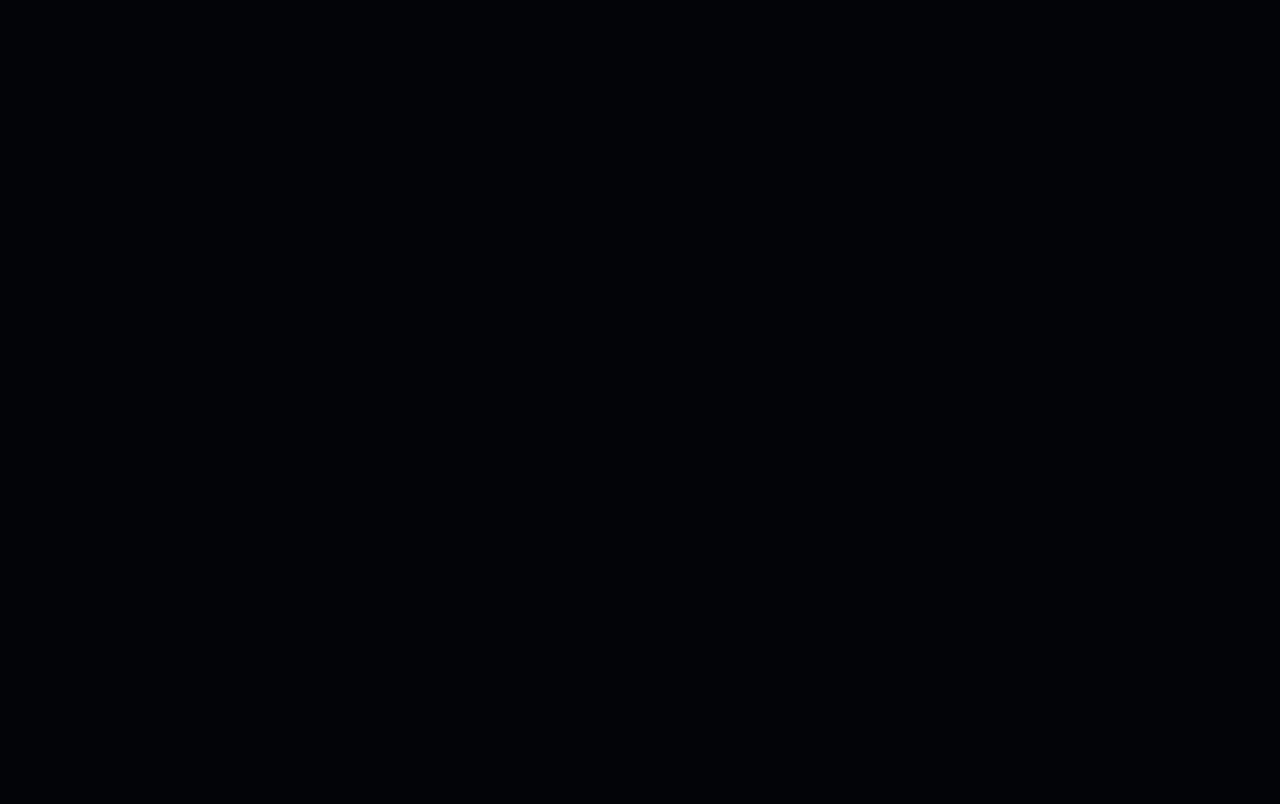
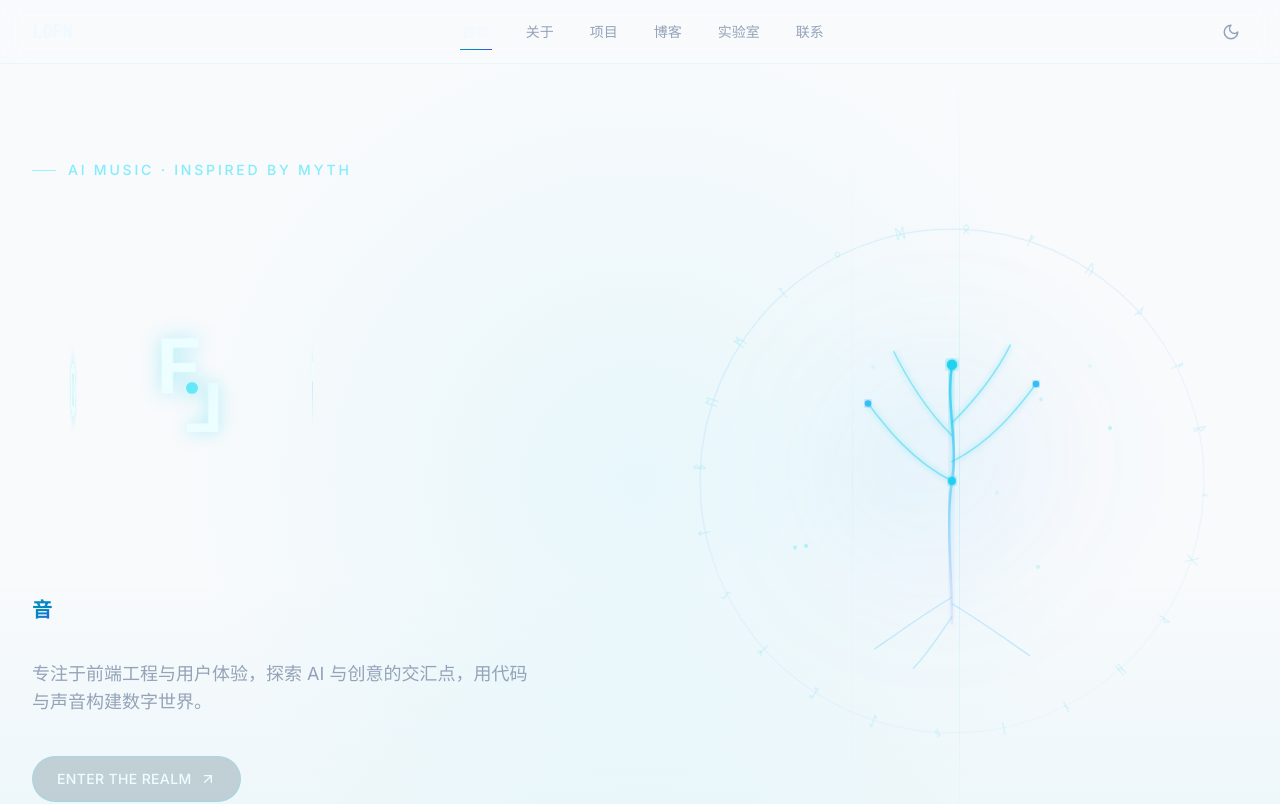
Before and after one commit to p-viki/LOFN, a React (Vite) app: page / in a window 1280 px wide. Shown: the top 804 px of the page. Built offline with nearby package versions, Linux system fonts and the light colour scheme.

Commit message:
fix vite base for vercel

```diff
--- a/src/main.tsx
+++ b/src/main.tsx
@@ -4,11 +4,15 @@ import { BrowserRouter } from 'react-router-dom'
 import { HelmetProvider } from 'react-helmet-async'
 import App from './App'
 import './index.css'
-
+const basename =
+  import.meta.env.PROD &&
+  window.location.hostname.includes('github.io')
+    ? '/LOFN'
+    : '/'
 ReactDOM.createRoot(document.getElementById('root')!).render(
   <React.StrictMode>
     <HelmetProvider>
-      <BrowserRouter basename="/LOFN">
+      <BrowserRouter basename={basename}>
         <App />
       </BrowserRouter>
     </HelmetProvider>
```
